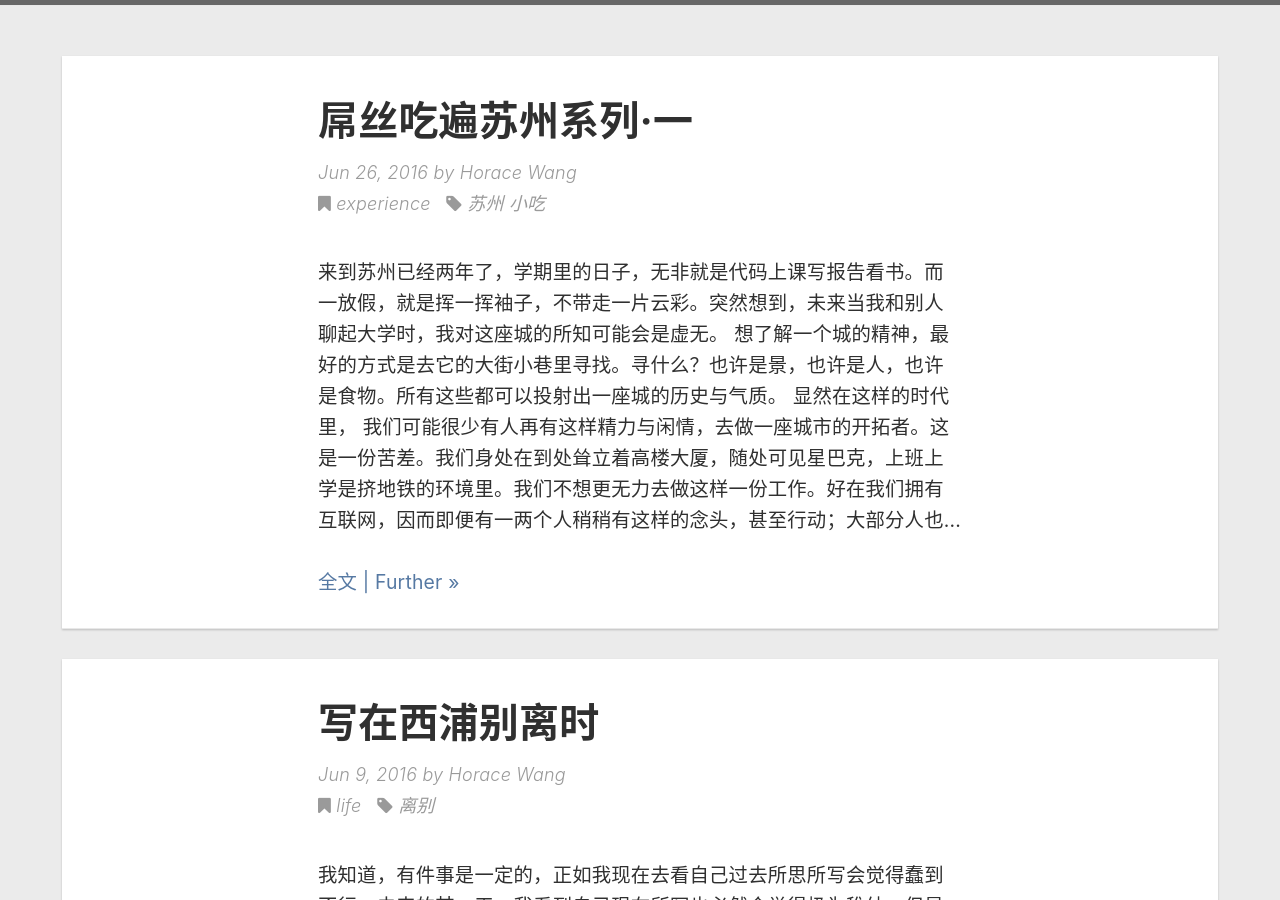
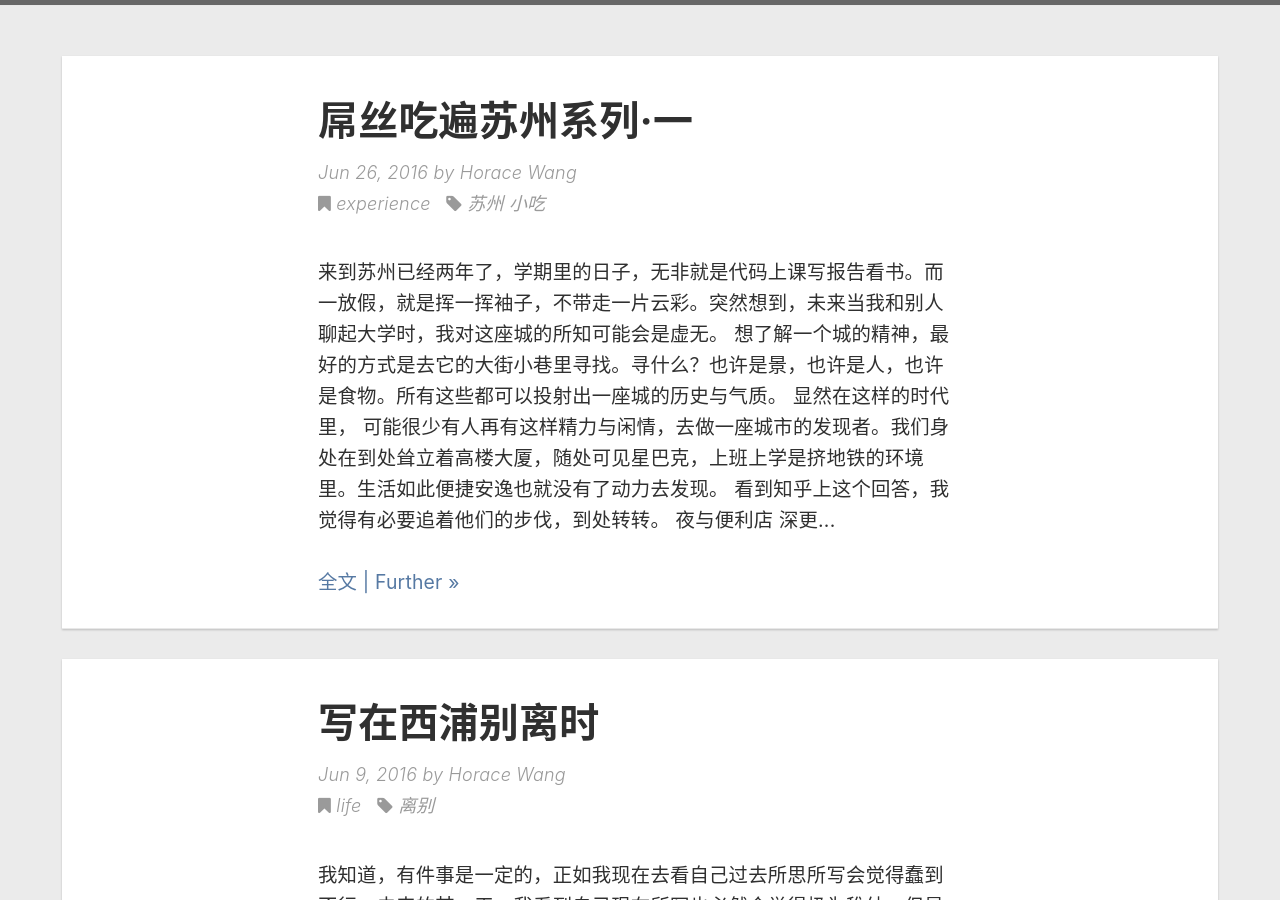
Before and after one commit to billweasley/billweasley.github.io, a Jekyll site: the page built from index.html, in a window 1280 px wide and 900 px high, scrolled down 768 px. Built offline with Jekyll 4.4.1, drawn with Linux system fonts in a browser that asks for light colours; nearby versions of some CDN libraries; the list of posts is cut into pages by our own code; a style sheet for code colours, icons or effects is not loaded; part of the change alters nothing that is shown; grey boxes are pictures that could not be loaded.

Commit message:
article posting

```diff
--- a/_posts/2016-06-26-foody-in-suzhou-part-one.md
+++ b/_posts/2016-06-26-foody-in-suzhou-part-one.md
@@ -1,7 +1,7 @@
 ---
 layout: post
 title:  屌丝吃遍苏州系列·一
-date: 2016-06-26T18:30:00.000Z
+date: 2016-06-26T12:30:00.000Z
 author: Author
 category: experience
 tags:
@@ -13,12 +13,155 @@ comments: true
 > 来到苏州已经两年了，学期里的日子，无非就是代码上课写报告看书。而一放假，就是挥一挥袖子，不带走一片云彩。突然想到，未来当我和别人聊起大学时，我对这座城的所知可能会是虚无。
 >
 >想了解一个城的精神，最好的方式是去它的大街小巷里寻找。寻什么？也许是景，也许是人，也许是食物。所有这些都可以投射出一座城的历史与气质。
->显然在这样的时代里， 我们可能很少有人再有这样精力与闲情，去做一座城市的开拓者。这是一份苦差。我们身处在到处耸立着高楼大厦，随处可见星巴克，上班上学是挤地铁的环境里。我们不想更无力去做这样一份工作。好在我们拥有互联网，因而即便有一两个人稍稍有这样的念头，甚至行动；大部分人也会报以热切的钦佩与赞扬。因为这是一个大部分人都曾丢失的梦。
+>显然在这样的时代里， 可能很少有人再有这样精力与闲情，去做一座城市的发现者。我们身处在到处耸立着高楼大厦，随处可见星巴克，上班上学是挤地铁的环境里。生活如此便捷安逸也就没有了动力去发现。 看到[知乎上这个回答](https://www.zhihu.com/question/26884496/answer/86408966)，我觉得有必要追着他们的步伐，到处转转。
+
+---
+
+
+## **夜与便利店**
+
+深更半夜的时候，如果你刚刚从机房出来，赶了一天的ddl，肚子空空的时候。通常街上的景象是这样的。
+
+![](/img/2016-06-26-foody-in-suzhou-part-one/DSC_0689.jpg)
+
+这个时候，便利店的灯光就像灯塔一样，无论是在精神上还是物质上。
+
+刚来大学报道的时候，对于来自小城里的我来说，便利店一开始是十分新奇的。因为家里并没有类似的店面。实际上以全家为例，在国内的有1500家店，有1200家店都开在江浙沪地区。
+
+![](/img/2016-06-26-foody-in-suzhou-part-one/DSC_0695.jpg)
+
+通常我会领便当（sheng me gui...）解决问题，或者到喜士多买一个加火腿加肉松加芝士的三明治。匆匆吃完，然后回去睡觉。
+
+![](/img/2016-06-26-foody-in-suzhou-part-one/DSC_0693.jpg)
+
+身心俱疲的时候，这就是最好的慰藉（最重要的，10块出头价钱是完全可以被接受的）。有个搞笑但是贴切的说法:
+
+>”便利店是学子们的'深夜食堂'”。
+
+---
+
+## **生煎与小笼包**
+
+王二生煎是学校附近一个特别小的店面，就是那种一眼望过去你都不会注意到它的存在。但是他们家做出来的生煎十分美味，自从被前宿舍某个儿子（笑）安利以后就根本停不下来。
+
+![](/img/2016-06-26-foody-in-suzhou-part-one/DSC_0697.jpg)
+
+汤汁是非常多的，口味不甜不咸刚刚好。而且外壳也不是很硬，但是可以很好的把汤汁锁住。只是，第一次吃的时候，肉汁溅得到处都是。
+
+![](/img/2016-06-26-foody-in-suzhou-part-one/DSC_0699.jpg)
+
+汤包，馅儿和生煎是类似的。但是皮换成包子皮儿以后口感有了新的层次。另外，图片背景里的荠菜馅儿饺子也很好吃。
+
+---
+
+## **兜兜转转**
+早8点，地铁一号线从乐桥站下车，一路步行。
+
+
+### 同德兴
+
+![](/img/2016-06-26-foody-in-suzhou-part-one/DSC_0701.jpg)
+
+同德兴的面是所有游记里都会推荐的地方，正值季节。便要了一份枫桥大排面，白汤。
+
+
+![](/img/2016-06-26-foody-in-suzhou-part-one/DSC_0700.jpg)
+
+浇头是真的好，就是那块肉，虽然里面有点凉了，但是肥而不腻是真的。大概狼吞虎咽两口就没了。至于面，作为北方人，始终不喜欢这种细面，感觉并没有什么嚼头，吃起来阴郁得很。汤超级咸，我这个家里盐碱地出来的孩子都并不能接受。不过细细品尝，确实还蛮鲜的啊。
+
+---
+
+#### 绿杨馄饨
+
+吃完漫无目的的行走着，竟然到了观前街。看到绿杨馄饨几个字，虽然刚吃过面并不饿，而且我听说学校不远也有一家，但是因为观前是比较有名气的一家分店，还是走了进去。
+
+![](/img/2016-06-26-foody-in-suzhou-part-one/DSC_0702.jpg)
+
+点了一碗荠菜馄饨，馄饨没什么特别的，不过汤很好喝，很清淡很鲜，尝起来和妈妈在家里买了整鸡炖得味道一模一样。
+
+![](/img/2016-06-26-foody-in-suzhou-part-one/DSC_0703.jpg)
+
+---
+
+#### 黄天源
+
+听说这里的糕点很有名，找了找，外面看不出来，进去以后发现的确在排队。
+
+![](/img/2016-06-26-foody-in-suzhou-part-one/DSC_0706.jpg)
+
+完全不懂花花绿绿的各种糕点是什么风味，随便点了四块儿。要了我22，分量还可以。尝了块绿色的，有点像糯米糕。
+
+![](/img/2016-06-26-foody-in-suzhou-part-one/DSC_0707.jpg)
+<small>小妹妹显然被吸引了，（笑 </small>
+
+---
+
+#### 长发西饼
+
+从观前街出来左拐，过马路走一段便是这家店的所在了。
+
+事实上，现在并不到吃月饼的时景，但是这家店还是在卖鲜肉月饼，而且门口人蛮多的。由于大一印象里对从观前街买的鲜肉月饼的不良印象（感觉特别腻），大概只买了几块尝了尝。
+
+![](/img/2016-06-26-foody-in-suzhou-part-one/DSC_0719.jpg)
+
+门口排起得队伍。
+
+![](/img/2016-06-26-foody-in-suzhou-part-one/DSC_0720.jpg)
+
+味道很令人意外，好吃不腻。肉很充实，但是我没吃出虾肉和鲜肉两种馅料有什么区别>.<。
+
+附近的景色：
+![](/img/2016-06-26-foody-in-suzhou-part-one/DSC_0709.jpg)
+
+一直很羡慕苏州人的一点是，这里有那种非常传统的东西在。走在车水马龙的路边随意瞥见的一个小巷可能都是美景或者是历史，颇有种波澜不惊的气势。
+
+
+悬桥巷，许多高士曾在此居住。
+![](/img/2016-06-26-foody-in-suzhou-part-one/DSC_0721.jpg)
+
+---
+
+#### 哑巴生煎
+
+沿着临顿路一直走，不远就是这家店。
+风闻是全苏州最好吃的生煎，加之周末，战况尤为惨烈。
+
+![](/img/2016-06-26-foody-in-suzhou-part-one/DSC_0723.jpg)
+
+![](/img/2016-06-26-foody-in-suzhou-part-one/DSC_0724.jpg)
+
+可能是因为自己当时太饱，也没有尝出这家店的生煎和学校附近的王二生煎有啥区别。大概就是煎出来的生煎底儿更厚实一点（更符合生煎馒头的称号？），然后肉是团状的，比较紧实。当然味道还是很好的。
+
+![](/img/2016-06-26-foody-in-suzhou-part-one/DSC_0725.jpg)
 
 
 ---
 
-# **夜与便利店**
+#### 潘玉麟糖粥
 
-深更半夜的时候，如果你刚刚从机房出来，赶了一天的ddl，肚子空空的时候。通常街上的景象是这样的。
-![](/img/2016-06-26-foody-in-suzhou-part-one/DSC_0689.jpg)
+哑巴生煎不远便是皮市街。
+
+这是网上很火也比较难找的一家小摊。其所在的皮市街倒是和家附近的菜市场非常像。
+人果然很多，但是老爷子身手快，大概只等了几分钟。
+
+![](/img/2016-06-26-foody-in-suzhou-part-one/DSC_0728.jpg)
+
+版权所有&reg; 违者必究（笑
+
+![](/img/2016-06-26-foody-in-suzhou-part-one/DSC_0731.jpg)
+
+要了份大名顶顶的汤粥。真的甜，然后超级软糯，入口即化；而且很香，不知道里面是不是红豆，但是能让人想起来小时候妈妈夏天熬得绿豆粥，沙沙的口感。
+
+
+![](/img/2016-06-26-foody-in-suzhou-part-one/DSC_0735.jpg)
+
+看着超级认真又配合默契的老两口，真的是敬佩。
+
+![](/img/2016-06-26-foody-in-suzhou-part-one/DSC_0736.jpg)
+
+
+---
+
+## **末**
+显然前两篇的大坑还没有填，又开了新坑，摔......
+希望自己能填了这几个坑吧（叹气
```
Also changed, not shown: 3 other files.
